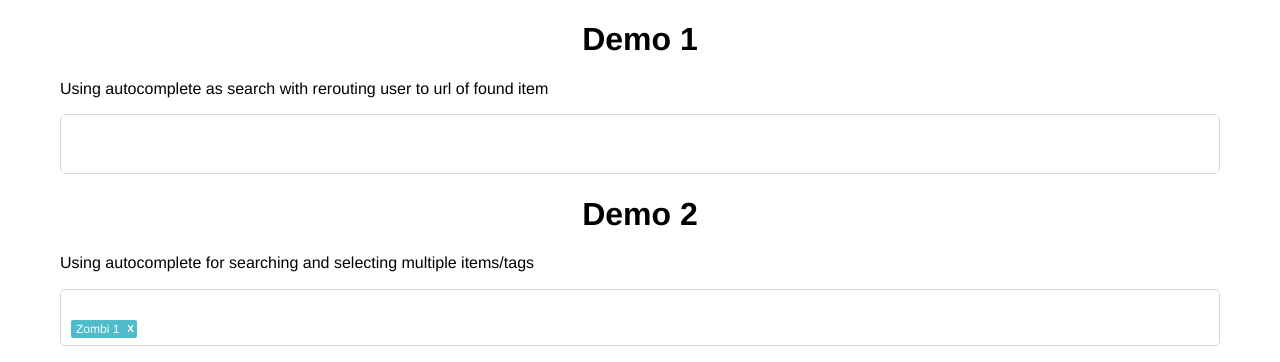
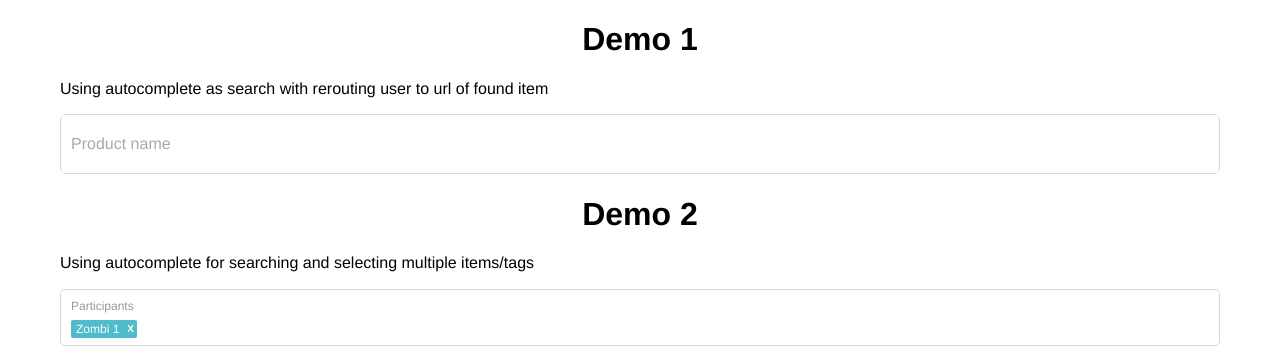
Before and after one commit to odyzeo/form-autocomplete, a Vue app: page / in a window 1280 px wide. Shown: the top 362 px of the page. Built offline with nearby package versions, Linux system fonts and the light colour scheme.

Commit message:
[16236266] Change label prop to slot

```diff
--- a/src/App.vue
+++ b/src/App.vue
@@ -19,6 +19,12 @@
         @selected="openLink($event)"
         @search-change="searchProduct"
       >
+        <template
+          #label
+        >
+          Product name
+        </template>
+
         <template #item="{ item }">
           <div class="search-item__left">
             <img
@@ -84,6 +90,12 @@
         tags
         @search-change="searchPeople"
       >
+        <template
+          #label
+        >
+          Participants
+        </template>
+
         <template
           #tag="{ item }"
         >
--- a/src/components/FormAutocomplete.vue
+++ b/src/components/FormAutocomplete.vue
@@ -79,7 +79,9 @@
           :for="uid"
           class="form-item__label"
         >
-          {{ label }}
+          <slot name="label">
+            Label
+          </slot>
         </label>
       </div>
 
@@ -152,10 +154,6 @@ export default {
     maxHeight: {
       type: Number,
       default: 190,
-    },
-    label: {
-      type: String,
-      default: '',
     },
     placeholder: {
       type: String,
```
